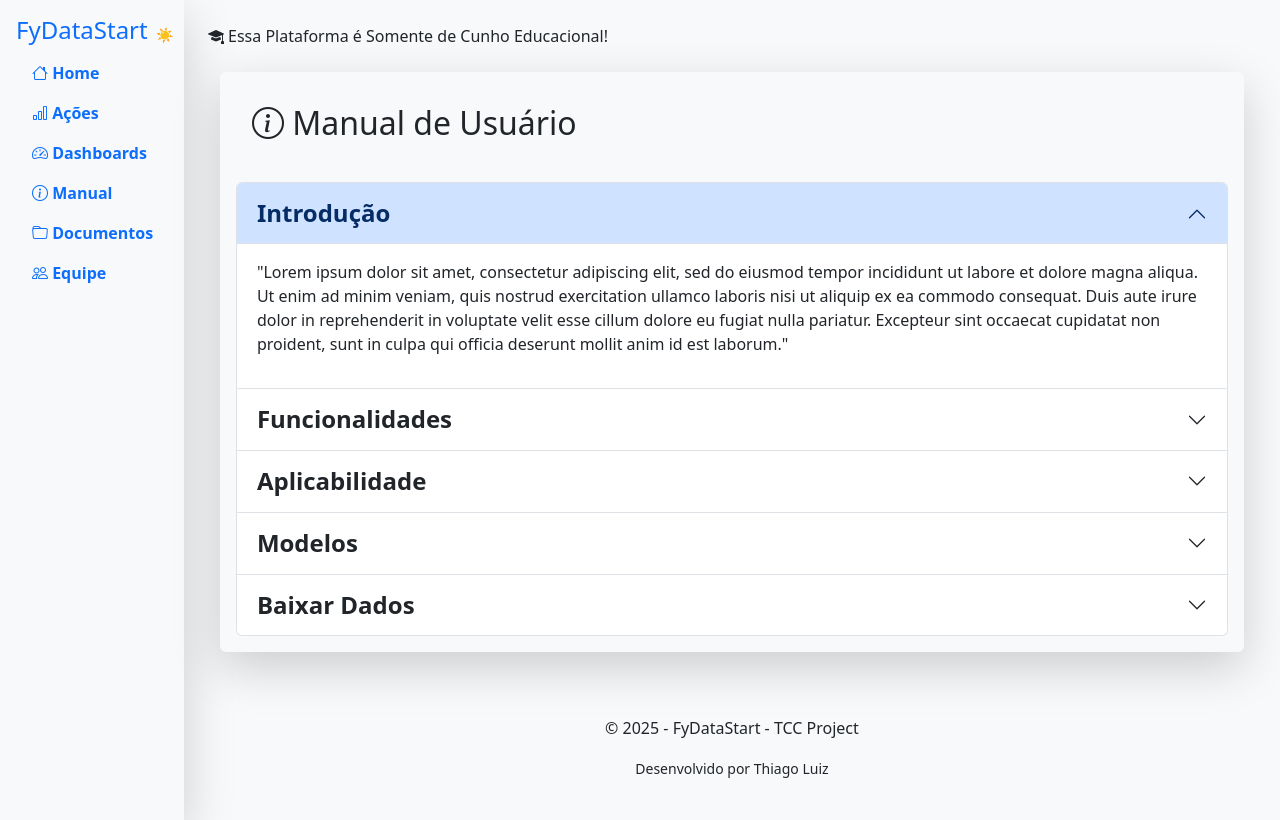
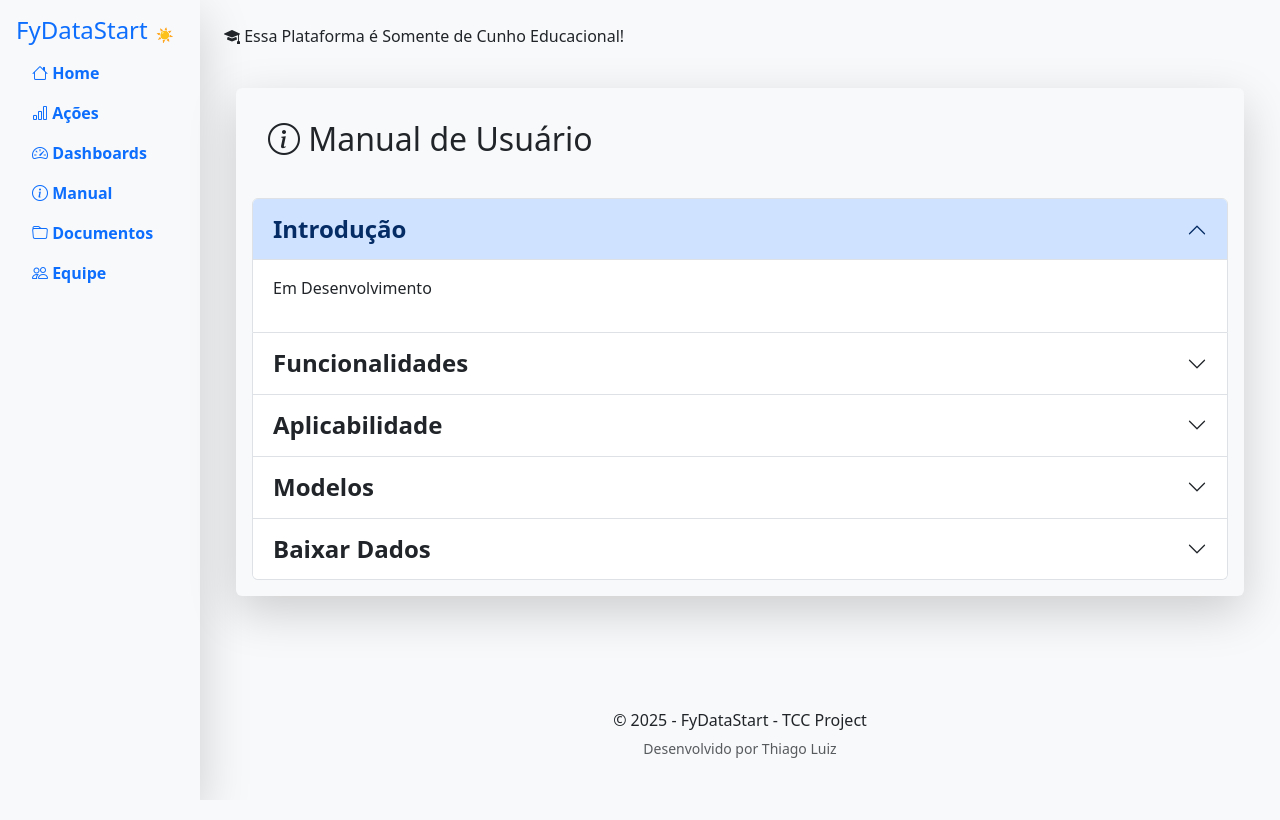
Before and after one commit to ThiagoLuiz18DEVJunior/FyDataStart, a Django app: page /Info in a window 1280 px wide. Run offline with Django 4.2, Linux system fonts and the light colour scheme; some libraries are stand-ins or nearby versions.

Commit message:
Last Version

```diff
--- a/FyDataScience/FyDS/templates/base.html
+++ b/FyDataScience/FyDS/templates/base.html
@@ -9,7 +9,7 @@
     <link rel="stylesheet" href="{% static 'css/bootstrap.min.css' %}">
     <script src="https://cdn.plot.ly/plotly-2.32.0.min.js"></script>
 </head>
-<body id="theme-body" class="bg-light text-dark backgrou">
+<body id="theme-body" class="bg-light text-dark backgrou" style="height: 100%; position: relative;">
     <div class="d-flex">
         <nav id="theme-body" class="shadow-lg" style="width: 200px; min-height: 100vh;">
             <div class="p-3 position-fixed">
@@ -29,30 +29,21 @@
                 </ul>
             </div>
         </nav>
-        <div class="flex-grow-1 p-4">
-            <div>
+        <div class="flex-grow-1 p-4" style=" display: flex; flex-direction: column; min-height: 100vh;">
                 <p class="bi bi-mortarboard-fill"> Essa Plataforma é Somente de Cunho Educacional!</p>
-                <main class="container">
-                   {% block hero %}
-                    {% endblock %}
-                    <div id="dynamic-content">
-                        {% block content %}
-                        {% endblock %}
-                    </div>
+                <main class="container" style="flex: 1">
+                         {% block content %}
+                         {% endblock %}
                 </main>
-            </div>
-            <div>
-                <footer style="flex-shrink: 0; text-align: center; padding: 1rem 0;">
-                    <div class="container mt-5">
-                    <p>&copy; 2025 - FyDataStart - TCC Project</p>
-                    <small>Desenvolvido por Thiago Luiz</small>
-                    </div>
-                </footer>
-         </div>
+
+            <footer class="text-center py-3 mt-3">
+                <div class="container">
+                     <p class="mb-1">&copy; 2025 - FyDataStart - TCC Project</p>
+                     <small class="text-muted">Desenvolvido por Thiago Luiz</small>
+                 </div>
+            </footer>
         </div>
     </div>
-
-
 
 <script src="{% static 'js/bootstrap.min.js' %}"></script>
     {% block extra_scripts %}
--- a/FyDataScience/FyDS/templates/dev.html
+++ b/FyDataScience/FyDS/templates/dev.html
@@ -7,7 +7,7 @@
     <h2 class="mb-4"><i class="bi bi-people-fill"></i> Desenvolvedores </h2>
     <div class="row g-4">
         <div class="d-flex justify-content-center">
-            <div class="card text-center shadow-sm p-3 rounded-4" style="width: 18rem;">
+            <div class="card text-center shadow-lg p-3 rounded-4" style="width: 18rem;">
                 <img src="{% static 'image/thiago_image.jpg' %}" class="rounded-circle mx-auto d-block mb-3" width="120" height="120">
                 <div class="card-body">
                     <h5 class="card-title mb-1 alig">Thiago Luiz</h5>
--- a/FyDataScience/FyDS/templates/info.html
+++ b/FyDataScience/FyDS/templates/info.html
@@ -14,7 +14,7 @@
             <div id="collapseIntro" class="accordion-collapse collapse show" aria-labelledby="headingIntro" data-bs-parent="#manualAccordion">
                 <div class="accordion-body">
                     <p>
-                    "Lorem ipsum dolor sit amet, consectetur adipiscing elit, sed do eiusmod tempor incididunt ut labore et dolore magna aliqua. Ut enim ad minim veniam, quis nostrud exercitation ullamco laboris nisi ut aliquip ex ea commodo consequat. Duis aute irure dolor in reprehenderit in voluptate velit esse cillum dolore eu fugiat nulla pariatur. Excepteur sint occaecat cupidatat non proident, sunt in culpa qui officia deserunt mollit anim id est laborum."
+                        Em Desenvolvimento
                     </p>
                 </div>
             </div>
@@ -28,7 +28,7 @@
             <div id="collapseFuncionalidades" class="accordion-collapse collapse" aria-labelledby="headingFuncionalidades" data-bs-parent="#manualAccordion">
                 <div class="accordion-body">
                     <p>
-                        "Lorem ipsum dolor sit amet, consectetur adipiscing elit, sed do eiusmod tempor incididunt ut labore et dolore magna aliqua. Ut enim ad minim veniam, quis nostrud exercitation ullamco laboris nisi ut aliquip ex ea commodo consequat. Duis aute irure dolor in reprehenderit in voluptate velit esse cillum dolore eu fugiat nulla pariatur. Excepteur sint occaecat cupidatat non proident, sunt in culpa qui officia deserunt mollit anim id est laborum."
+                          Em Desenvolvimento
                     </p>
                 </div>
             </div>
@@ -42,7 +42,7 @@
             <div id="collapseAplicabilidade" class="accordion-collapse collapse" aria-labelledby="headingAplicabilidade" data-bs-parent="#manualAccordion">
                 <div class="accordion-body">
                     <p>
-                    "Lorem ipsum dolor sit amet, consectetur adipiscing elit, sed do eiusmod tempor incididunt ut labore et dolore magna aliqua. Ut enim ad minim veniam, quis nostrud exercitation ullamco laboris nisi ut aliquip ex ea commodo consequat. Duis aute irure dolor in reprehenderit in voluptate velit esse cillum dolore eu fugiat nulla pariatur. Excepteur sint occaecat cupidatat non proident, sunt in culpa qui officia deserunt mollit anim id est laborum."
+                          Em Desenvolvimento
                     </p>
                 </div>
             </div>
@@ -56,7 +56,7 @@
             <div id="collapseModelos" class="accordion-collapse collapse" aria-labelledby="headingModelos" data-bs-parent="#manualAccordion">
                 <div class="accordion-body">
                     <p>Modelos disponíveis na plataforma:
-                    "Lorem ipsum dolor sit amet, consectetur adipiscing elit, sed do eiusmod tempor incididunt ut labore et dolore magna aliqua. Ut enim ad minim veniam, quis nostrud exercitation ullamco laboris nisi ut aliquip ex ea commodo consequat. Duis aute irure dolor in reprehenderit in voluptate velit esse cillum dolore eu fugiat nulla pariatur. Excepteur sint occaecat cupidatat non proident, sunt in culpa qui officia deserunt mollit anim id est laborum."
+                          Em Desenvolvimento
                     </p>
                 </div>
             </div>
@@ -70,7 +70,7 @@
             <div id="collapseDownload" class="accordion-collapse collapse" aria-labelledby="headingDownload" data-bs-parent="#manualAccordion">
                 <div class="accordion-body mb-3">
                     <p>Para isso, utilize os botões "Exportar" disponíveis nos dashboards.
-                    "Lorem ipsum dolor sit amet, consectetur adipiscing elit, sed do eiusmod tempor incididunt ut labore et dolore magna aliqua. Ut enim ad minim veniam, quis nostrud exercitation ullamco laboris nisi ut aliquip ex ea commodo consequat. Duis aute irure dolor in reprehenderit in voluptate velit esse cillum dolore eu fugiat nulla pariatur. Excepteur sint occaecat cupidatat non proident, sunt in culpa qui officia deserunt mollit anim id est laborum."
+                          Em Desenvolvimento
                     </p>
                 </div>
             </div>
--- a/FyDataScience/FyDS/views.py
+++ b/FyDataScience/FyDS/views.py
@@ -1,7 +1,6 @@
 from django.shortcuts import render
 from .templates import *
 from django.views.generic import *
-from deep_translator import GoogleTranslator
 from statsmodels.tsa.ar_model import AutoReg
 import numpy as np
 import pandas as pd
```
Also changed, not shown: FyDataScience/FyDS/templates/document.html (+4 -4 lines), 1 other file.
